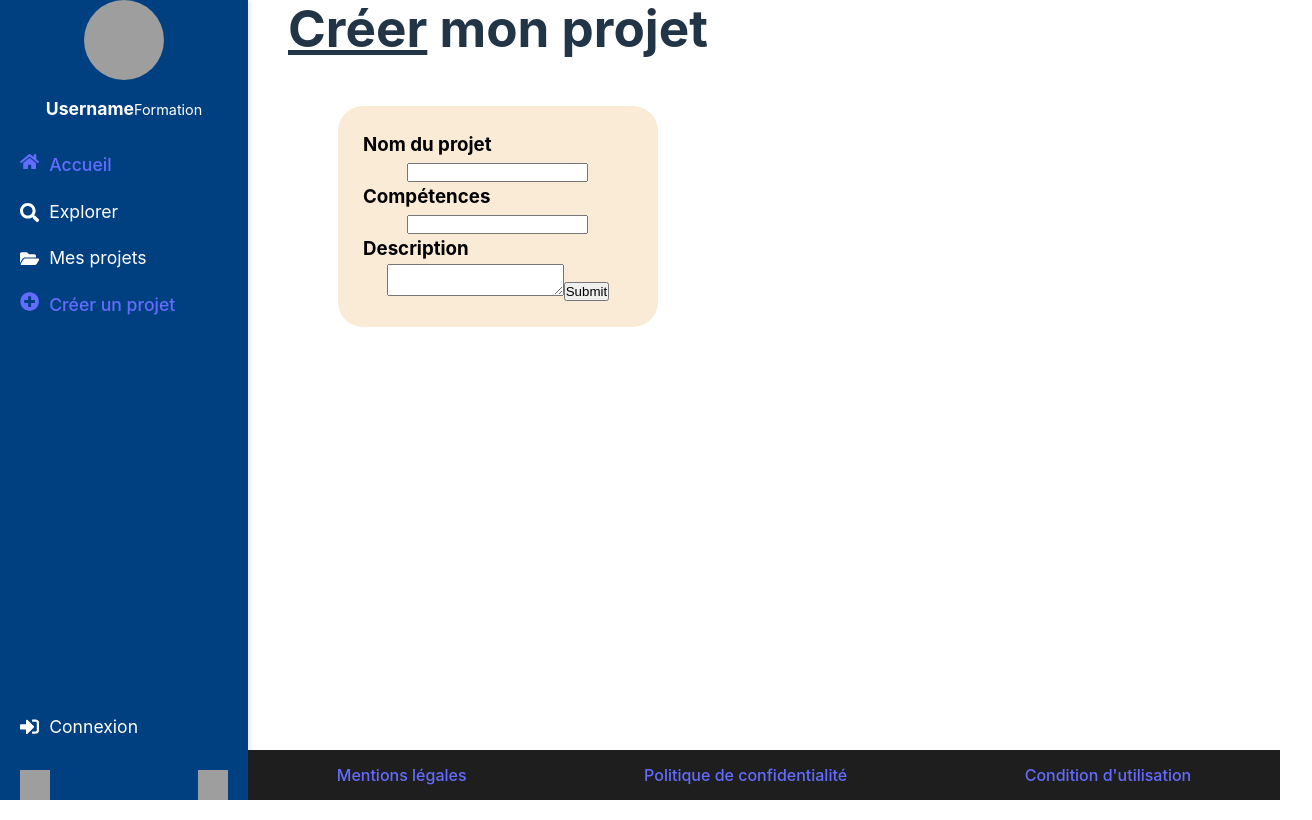
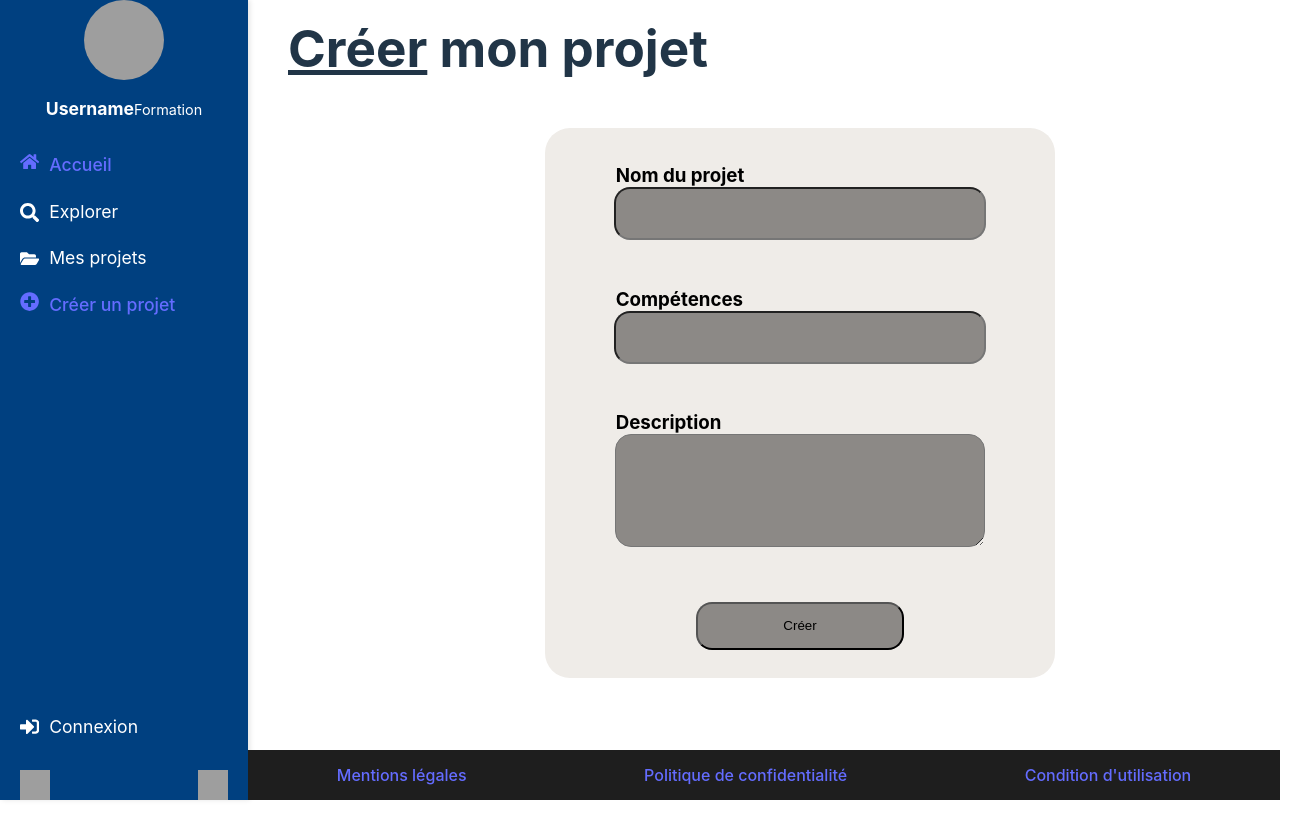
Before and after one commit to lucasA49/My_dil_project, a React (Vite) app: page /project_form in a window 1280 px wide. Shown: the whole page, 1312 px wide, since content can reach past the window. Built offline with nearby package versions, Linux system fonts and the light colour scheme; grey boxes are pictures that could not be loaded.

Commit message:
form fini (excepté background)

```diff
--- a/src/components/Project_Form.jsx
+++ b/src/components/Project_Form.jsx
@@ -3,17 +3,26 @@ import '../styles/Project_Form.css';
 const P_Form = () => {
     return (
         <div className="main-content">
+            <div className="formpage">
                 <h1><u>Créer</u> mon projet</h1>
                 <form>
+                    <div className='formbox'>
                         <h3 className='form-titles'>Nom du projet</h3>
-                <input type='text' name="project_name" />
+                        <input type='text' name="project_name" className='inputform' />
+                    </div>
+                    <div className='formbox'>
                         <h3 className='form-titles'>Compétences</h3>
-                <input type='text' name="project_skills" />
+                        <input type='text' name="project_skills" className='inputform' />
+                    </div>
+                    <div className='formbox'>
                         <h3 className='form-titles'>Description</h3>
-                <textarea name="project_description" id=""></textarea>
-
-                <input type="submit" name="project_form_submit" />
+                        <textarea name="project_description" className='project_description'></textarea>
+                    </div>
+                    <div className='submitbox'>
+                        <input type="submit" name="project_form_submit" className='project_form_submit' value="Créer" />
+                    </div>
                 </form>
+            </div>
         </div>
     );
 };
--- a/src/styles/Project_Form.css
+++ b/src/styles/Project_Form.css
@@ -1,17 +1,69 @@
+/* .main-content {
+
+} */
+
+.formpage {
+    flex-wrap: wrap;
+    height: 95%;
+    width: 80vw;
+    margin-top: 2%;
+}
+
 form {
-    background-color: antiquewhite;
-    margin: 50px;
+    background-color: #efece8;
+    margin: auto;
+    margin-top: 5%;
     padding: 25px;
     text-align: center;
     flex-wrap: wrap;
     border-radius: 25px;
+    height: 65%;
+    width: 45%;
+    display: flex;
+    flex-flow: column;
+    justify-content: center;
+    padding-top: 3%;
 }
+
+.formbox {
+    display: flex;
+    flex-flow: wrap;
+    justify-content: center;
+    height: 25%;
+}
+
+.inputform {
+    border-radius: 16px;
+    width: 80%;
+    height: 40%;
+    margin-bottom: 20%;
+    background-color: #8c8986;
+}
+
+
 
 .form-titles {
     color: black;
     text-align: left;
+    width: 80%;
+    height: 20%;
 }
 
-#project_form_submit {
-    flex-wrap: wrap;
+.project_description {
+    border-radius: 16px;
+    width: 80%;
+    height: 90%;
+    background-color: #8c8986;
 }
+
+.submitbox {
+    margin: 5%;
+    margin-top: 15%;
+}
+
+.project_form_submit {
+    border-radius: 16px;
+    width: 50%;
+    height: 200%;
+    background-color: #8c8986;
+}
```
Lines whose indentation alone changed are shown as unchanged.
